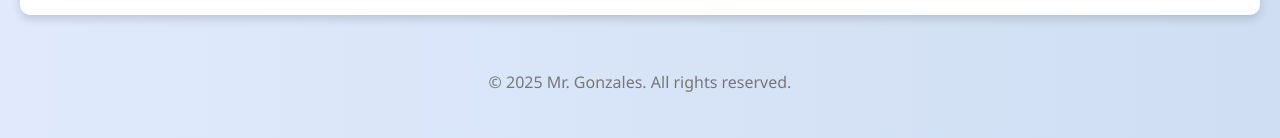
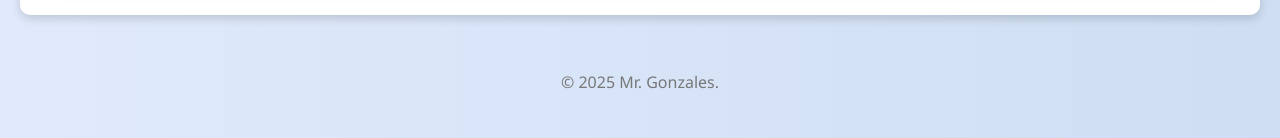
Before and after one commit to Andres23152/Mr.-Gonzales-Chem-Class, a plain HTML site: page Unit_4_Review_Practice_Test.html in a window 1280 px wide. Shown: the part 2074-2212 px from the top of the page. Drawn offline with Linux system fonts and the light colour scheme.

Commit message:
Add files via upload

```diff
--- a/Unit_4_Review_Practice_Test.html
+++ b/Unit_4_Review_Practice_Test.html
@@ -749,7 +749,7 @@
 
     <!-- Footer -->
     <footer style="text-align:center; padding:25px 0; color:#777;">
-        <p>&copy; 2025 Mr. Gonzales. All rights reserved.</p>
+        <p>&copy; 2025 Mr. Gonzales.</p>
     </footer>
 
     <!-- JavaScript for Interactivity -->
```
Also changed, not shown: index.html (+1 -1 lines).
